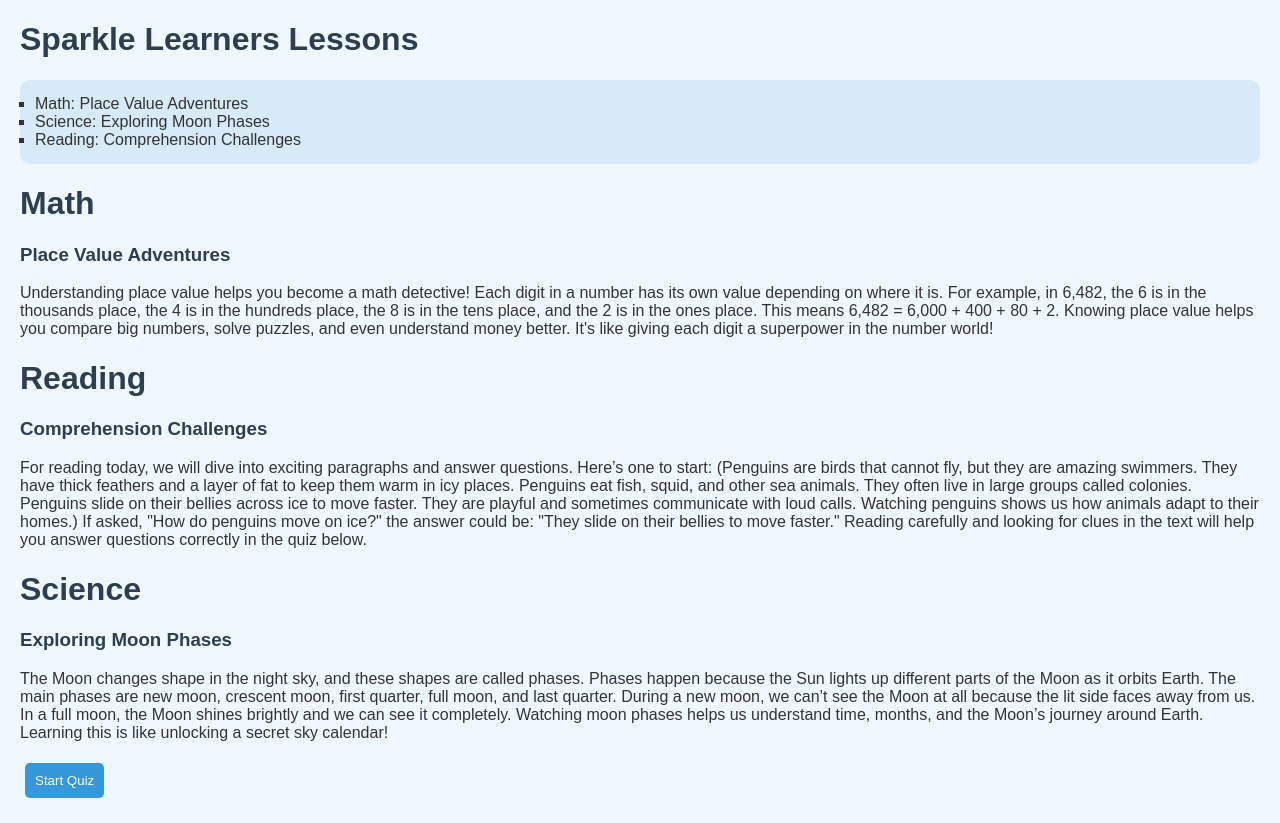
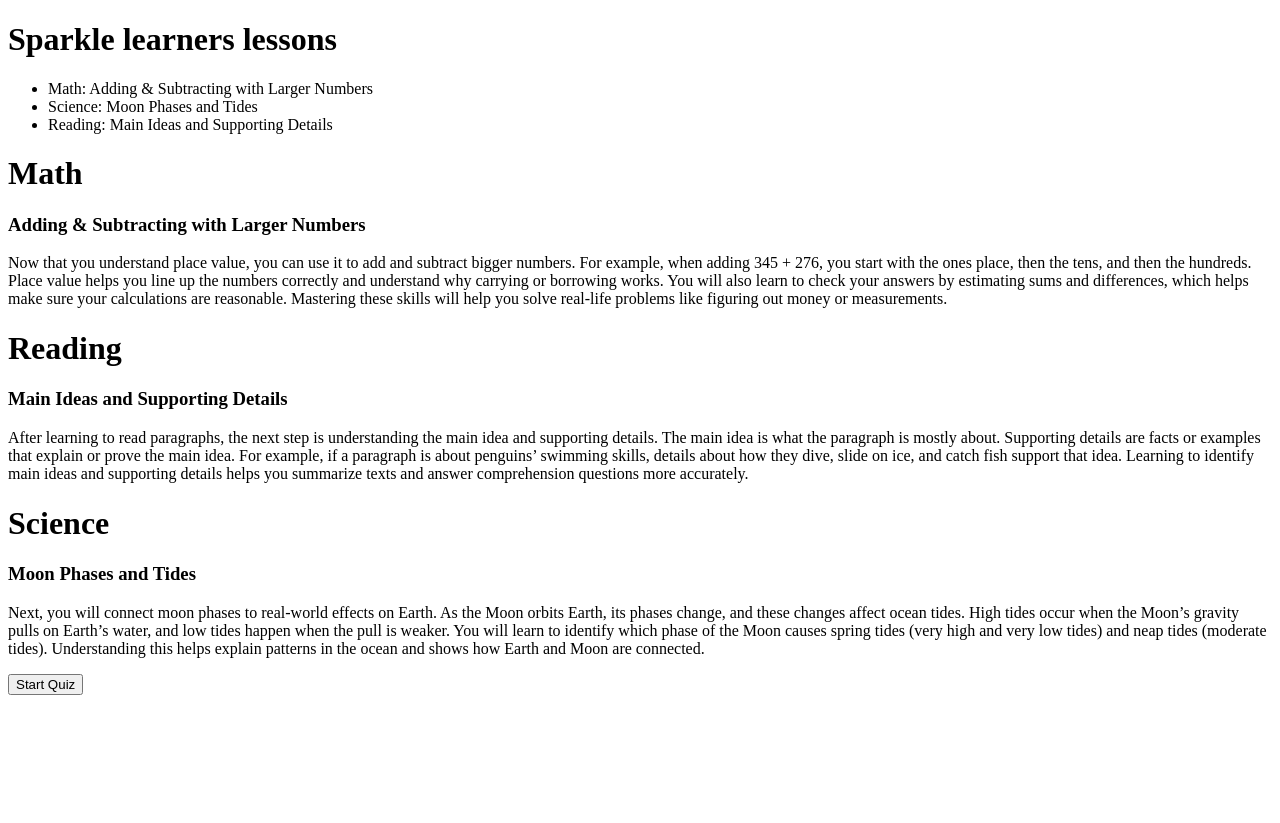
Before and after one commit to Coder78-9/sparkle-learners.com, a plain HTML site: page lesson2.html in a window 1280 px wide. After the commit the page ends 800 px from the top, so only its background shows below. Drawn offline with Linux system fonts and the light colour scheme.

Commit message:
Update lesson2.html

```diff
--- a/lesson2.html
+++ b/lesson2.html
@@ -2,63 +2,31 @@
 <html>
 <head>
   <meta charset="utf-8">
-  <title>Sparkle Learners</title>
+  <title>Sparkle learners</title>
   <style>
-    body {
-      font-family: Arial, sans-serif;
-      margin: 20px;
-      background-color: #f0f8ff;
-      color: #333;
-    }
-    h1, h3 {
-      color: #2c3e50;
-    }
-    ul {
-      background-color: #d6eaf8;
-      padding: 15px;
-      border-radius: 10px;
-      list-style-type: square;
-    }
-    button {
-      margin: 5px;
-      padding: 10px;
-      border-radius: 5px;
-      border: none;
-      background-color: #3498db;
-      color: white;
-      cursor: pointer;
-    }
-    button:hover {
-      background-color: #2980b9;
-    }
-    #feedback {
-      margin-top: 10px;
-      font-weight: bold;
-    }
+
   </style>
 </head>
 <body>
-  <h1>Sparkle Learners Lessons</h1>
+  <h1>Sparkle learners lessons</h1>
   <ul>
-    <li>Math: Place Value Adventures</li>
-    <li>Science: Exploring Moon Phases</li>
-    <li>Reading: Comprehension Challenges</li>
+    <li>Math: Adding & Subtracting with Larger Numbers</li>
+    <li>Science: Moon Phases and Tides</li>
+    <li>Reading: Main Ideas and Supporting Details</li>
   </ul>
 
   <div>
     <h1>Math</h1>
-    <h3>Place Value Adventures</h3>
-    <p>Understanding place value helps you become a math detective! Each digit in a number has its own value depending on where it is. For example, in 6,482, the 6 is in the thousands place, the 4 is in the hundreds place, the 8 is in the tens place, and the 2 is in the ones place. This means 6,482 = 6,000 + 400 + 80 + 2. Knowing place value helps you compare big numbers, solve puzzles, and even understand money better. It's like giving each digit a superpower in the number world!</p>
+    <h3>Adding & Subtracting with Larger Numbers</h3>
+    <p>Now that you understand place value, you can use it to add and subtract bigger numbers. For example, when adding 345 + 276, you start with the ones place, then the tens, and then the hundreds. Place value helps you line up the numbers correctly and understand why carrying or borrowing works. You will also learn to check your answers by estimating sums and differences, which helps make sure your calculations are reasonable. Mastering these skills will help you solve real-life problems like figuring out money or measurements.</p>
 
     <h1>Reading</h1>
-    <h3>Comprehension Challenges</h3>
-    <p>For reading today, we will dive into exciting paragraphs and answer questions. Here’s one to start:
-    (Penguins are birds that cannot fly, but they are amazing swimmers. They have thick feathers and a layer of fat to keep them warm in icy places. Penguins eat fish, squid, and other sea animals. They often live in large groups called colonies. Penguins slide on their bellies across ice to move faster. They are playful and sometimes communicate with loud calls. Watching penguins shows us how animals adapt to their homes.)
-    If asked, "How do penguins move on ice?" the answer could be: "They slide on their bellies to move faster." Reading carefully and looking for clues in the text will help you answer questions correctly in the quiz below.</p>
+    <h3>Main Ideas and Supporting Details</h3>
+    <p>After learning to read paragraphs, the next step is understanding the main idea and supporting details. The main idea is what the paragraph is mostly about. Supporting details are facts or examples that explain or prove the main idea. For example, if a paragraph is about penguins’ swimming skills, details about how they dive, slide on ice, and catch fish support that idea. Learning to identify main ideas and supporting details helps you summarize texts and answer comprehension questions more accurately.</p>
 
     <h1>Science</h1>
-    <h3>Exploring Moon Phases</h3>
-    <p>The Moon changes shape in the night sky, and these shapes are called phases. Phases happen because the Sun lights up different parts of the Moon as it orbits Earth. The main phases are new moon, crescent moon, first quarter, full moon, and last quarter. During a new moon, we can’t see the Moon at all because the lit side faces away from us. In a full moon, the Moon shines brightly and we can see it completely. Watching moon phases helps us understand time, months, and the Moon’s journey around Earth. Learning this is like unlocking a secret sky calendar!</p>
+    <h3>Moon Phases and Tides</h3>
+    <p>Next, you will connect moon phases to real-world effects on Earth. As the Moon orbits Earth, its phases change, and these changes affect ocean tides. High tides occur when the Moon’s gravity pulls on Earth’s water, and low tides happen when the pull is weaker. You will learn to identify which phase of the Moon causes spring tides (very high and very low tides) and neap tides (moderate tides). Understanding this helps explain patterns in the ocean and shows how Earth and Moon are connected.</p>
   </div>
 
   <button id="startquiz">Start Quiz</button>
@@ -72,19 +40,19 @@
 
     var quizQuestions = [
       {
-        question: "What is the value of the 8 in 6,482?",
-        choices: ["8", "80", "800", "8,000"],
+        question: "What is the sum of 345 + 276?",
+        choices: ["611", "621", "631", "641"],
         correct: 2
       },
       {
-        question: "Read this paragraph: Penguins are birds that cannot fly, but they are amazing swimmers. They have thick feathers and a layer of fat to keep them warm in icy places. Penguins eat fish, squid, and other sea animals. They often live in large groups called colonies. Penguins slide on their bellies across ice to move faster. They are playful and sometimes communicate with loud calls. Watching penguins shows us how animals adapt to their homes. How do penguins move on ice?",
-        choices: ["They walk slowly", "They fly", "They slide on their bellies", "They hop on one foot"],
-        correct: 2
+        question: "Read this paragraph: Penguins are amazing swimmers. They slide on ice and dive underwater to catch fish. Penguins live in large families called colonies. What is the main idea of this paragraph?",
+        choices: ["Penguins live in colonies", "Penguins are amazing swimmers", "Penguins eat fish", "Penguins slide on ice"],
+        correct: 1
       },
       {
-        question: "What phase of the Moon can you see completely lit?",
-        choices: ["New Moon", "Crescent Moon", "Full Moon", "First Quarter"],
-        correct: 2
+        question: "Which Moon phase is most likely to create spring tides?",
+        choices: ["New Moon", "First Quarter", "Full Moon", "Last Quarter"],
+        correct: 0
       }
     ];
 
@@ -116,7 +84,7 @@
             showQuestion(currentQuestionIndex);
           }, 1000);
         } else {
-          quizArea.innerHTML = "<p>🎉 Quiz Finished! Great job!</p>";
+          quizArea.innerHTML = "<p>🎉 Quiz Finished!</p>";
           feedback.textContent = "";
         }
       } else {
```
